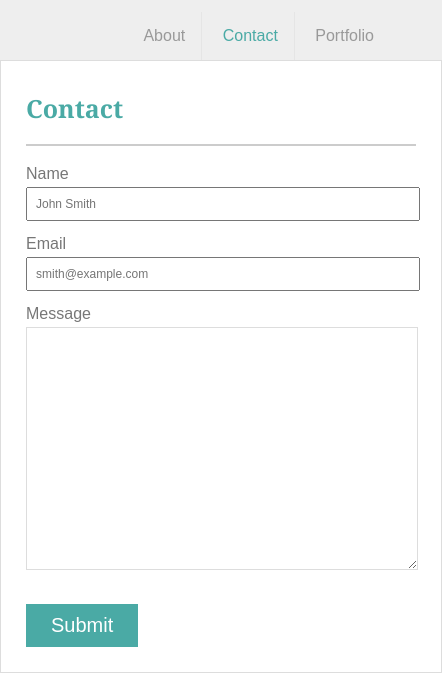
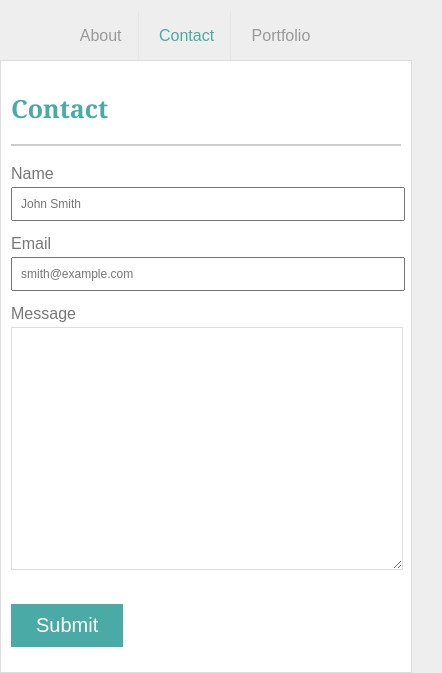
Before and after one commit to cmcvey/Responsive-Portfolio, a plain HTML site: page contact.html in a window 390 px wide. Shown: the part 78-751 px from the top of the page, 442 px wide, since content can reach past the window. Drawn offline with Linux system fonts and the light colour scheme.

Commit message:
added iphone responsive styles

```diff
--- a/assets/css/style.css
+++ b/assets/css/style.css
@@ -1,5 +1,4 @@
 body {
-	width: 100%;
 	background-color: #eee;
 	margin: 0;
 	font-family: 'Arial', 'Helvetica Neue', Helvetica, sans-serif;
@@ -194,11 +193,22 @@ footer {
 }
 
 @media (max-width: 576px) {
-	.wrapper, body, footer, section, section article, section aside {
+	.wrapper, body, footer, section, section article, section aside, section aside h3 {
 		width: 100%;
+		margin: 0px;
+		padding-left: 0px;
+	}
+	header h1, nav {
+		margin: 0px;
+		padding-left: 0px;
+		width: 100%;
+		text-align: center;
 	}
 	section article, section aside {
+		clear:both;
 		float:none;
+		padding-left:10px;
+		padding-right:10px;
 	}
 }
 
--- a/contact.html
+++ b/contact.html
@@ -2,6 +2,7 @@
 <html lang="en">
 <head>
 	<meta charset="UTF-8">
+	<meta name="viewport" content="width=device-width, initial-scale=1">
 	<title>Caryn McVey Portfolio</title>
 	<link rel="stylesheet" href="assets/css/reset.css">
 	<link rel="stylesheet" href="assets/css/style.css">
```
Also changed, not shown: portfolio.html (+1 -0 lines).
